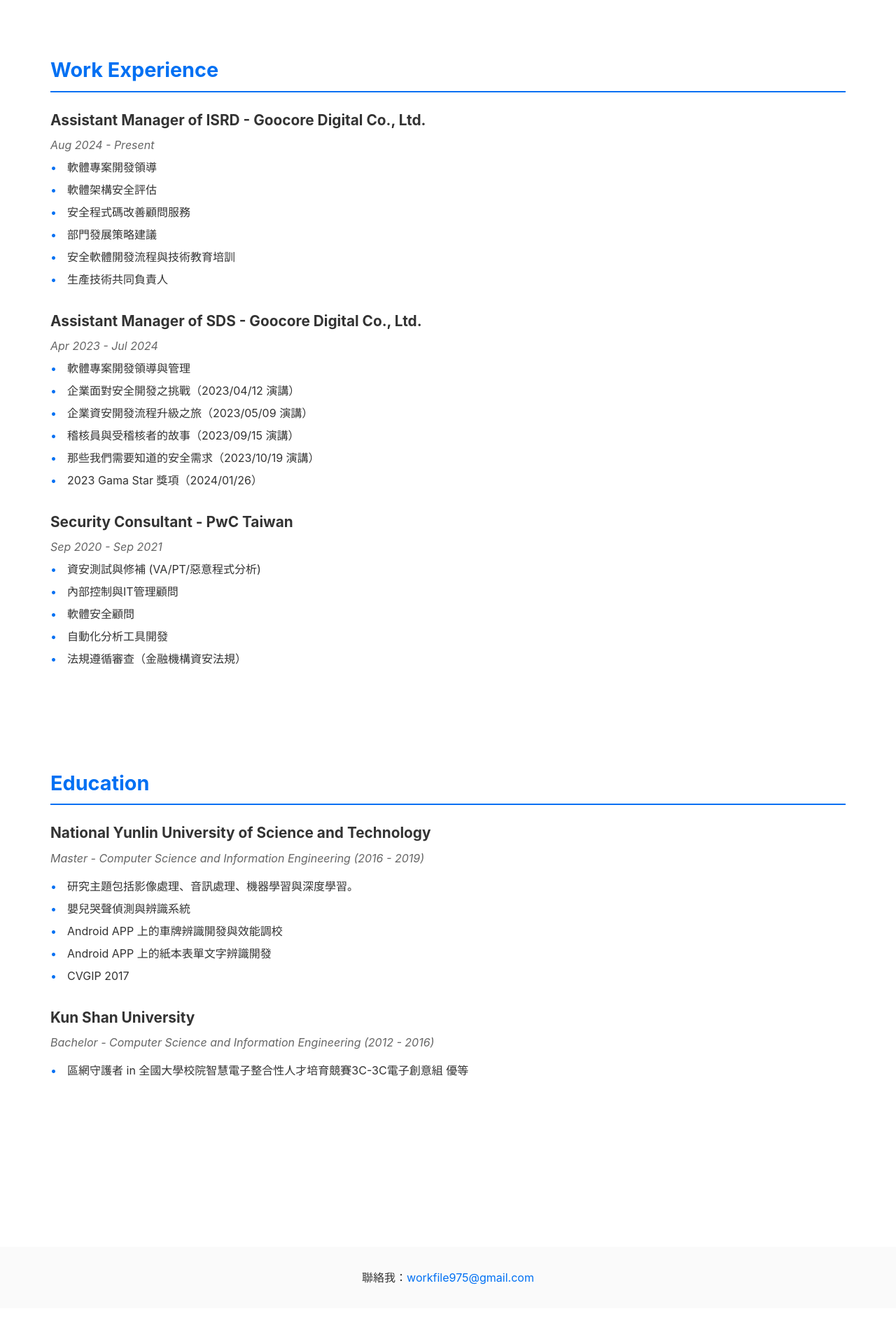
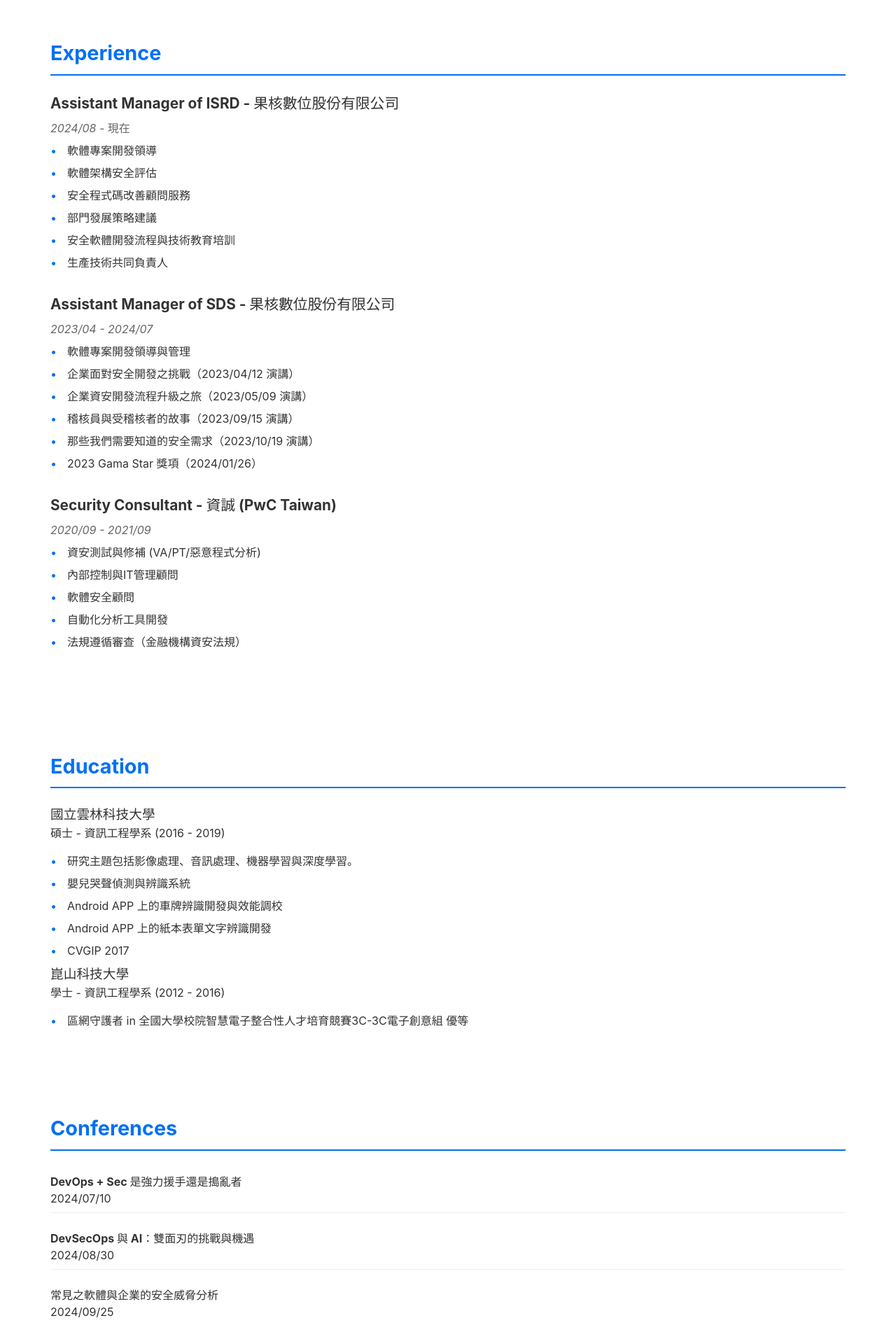
Before and after one commit to Lung-Yu/Lung-Yu.github.io, a React (Vite) app: page /cv in a window 1280 px wide. Shown: the part 694-2614 px from the top of the page at 70% size. Before the commit the page ends 2563 px from the top, so only its background shows below. Built offline with nearby package versions, Linux system fonts and the light colour scheme.

Commit message:
feat: 更新 CVData 介面，新增 conferences 屬性並調整 CV 組件以顯示會議資訊

```diff
--- a/package.json
+++ b/package.json
@@ -35,6 +35,6 @@
     "typescript": "~5.7.2",
     "typescript-eslint": "^8.22.0",
     "vite": "^6.1.0",
-    "vitest": "^3.0.6"
+    "vitest": "^3.0.7"
   }
 }
--- a/src/features/cv/components/CV.tsx
+++ b/src/features/cv/components/CV.tsx
@@ -1,7 +1,6 @@
 import { useTranslation } from 'react-i18next';
 import { useCV } from '../hooks/useCV';
 import '../styles/CV.css';
-import { Key } from 'react';
 
 const CV = () => {
   const { t } = useTranslation();
@@ -11,8 +10,8 @@ const CV = () => {
     <div className="cv-container">
       <header className="cv-header">
         <h1>{cvData.name}</h1>
-        <div className="title">{t('cv.title')}</div>
-        <p>{t('cv.summary')}</p>
+        <div className="title">{cvData.title}</div>
+        <p>{cvData.summary}</p>
       </header>
 
       <section className="cv-section">
@@ -20,10 +19,10 @@ const CV = () => {
         <div className="skills-grid">
           {cvData.skills.map((skillGroup, index) => (
             <div key={index} className="skill-category">
-              <h3>{t(`cv.skills.categories.${skillGroup.category}`, skillGroup.category)}</h3>
+              <h3>{t(`cv.skills.categories.${skillGroup.category}`, { defaultValue: skillGroup.category })}</h3>
               <ul className="skill-list">
                 {skillGroup.items.map((skill, skillIndex) => (
-                  <li key={skillIndex}>{t(`cv.skills.items.${skill}`, skill)}</li>
+                  <li key={skillIndex}>{skill}</li>
                 ))}
               </ul>
             </div>
@@ -35,11 +34,11 @@ const CV = () => {
         <h2>{t('cv.sections.experience')}</h2>
         {cvData.experiences.map((exp, index) => (
           <div key={index} className="experience-item">
-            <h3>{t(`cv.experience.${index}.position`)} - {t(`cv.experience.${index}.company`)}</h3>
-            <div className="period">{t(`cv.experience.${index}.period`)}</div>
+            <h3>{exp.position} - {exp.company}</h3>
+            <div className="period">{exp.period}</div>
             <ul>
               {exp.description.map((desc, descIndex) => (
-                <li key={descIndex}>{t(`cv.experience.${index}.description.${descIndex}`, desc)}</li>
+                <li key={descIndex}>{desc}</li>
               ))}
             </ul>
           </div>
@@ -49,21 +48,35 @@ const CV = () => {
       <section className="cv-section">
         <h2>{t('cv.sections.education')}</h2>
         {cvData.education.map((edu, index) => (
-          <div key={index} className="experience-item">
-            <h3>{t(`cv.education.${index}.school`)}</h3>
+          <div key={index} className="education-item">
+            <h3>{edu.school}</h3>
             <div className="period">
-              {t(`cv.education.${index}.degree`)} - {t(`cv.education.${index}.major`)} ({t(`cv.education.${index}.period`)})
+              {edu.degree} - {edu.major} ({edu.period})
             </div>
             {edu.description && (
               <ul className="education-description">
-                {edu.description.map((desc: any, descIndex: Key | null | undefined) => (
-                  <li key={descIndex}>{t(`cv.education.${index}.description.${descIndex}`, { defaultValue: desc })}</li>
+                {edu.description.map((desc, descIndex) => (
+                  <li key={descIndex}>{desc}</li>
                 ))}
               </ul>
             )}
           </div>
         ))}
       </section>
+
+      {cvData.conferences && (
+        <section className="cv-section">
+          <h2>{t('cv.sections.conferences')}</h2>
+          <div className="conferences-grid">
+            {cvData.conferences.map((conf, index) => (
+              <div key={index} className="conference-item">
+                <h4>{conf.title}</h4>
+                <span className="date">{conf.date}</span>
+              </div>
+            ))}
+          </div>
+        </section>
+      )}
     </div>
   );
 };
--- a/src/i18n/locales/en/translation.json
+++ b/src/i18n/locales/en/translation.json
@@ -10,12 +10,11 @@
   },
   "cv": {
     "sections": {
-      "skills": "Professional Skills",
-      "experience": "Work Experience",
-      "education": "Education"
+      "skills": "Skills",
+      "experience": "Experience",
+      "education": "Education",
+      "conferences": "Conferences"
     },
-    "title": "Security Engineer & Full Stack Developer",
-    "summary": "Focused on software development and information security, holding multiple international certifications. Dedicated to integrating security into development processes to build safer and more stable software systems.",
     "skills": {
       "categories": {
         "security": "Security Skills",
@@ -24,35 +23,14 @@
       }
     },
     "experience": {
-      "0": {
-        "position": "Assistant Manager of ISRD",
-        "company": "Goocore Digital Co., Ltd.",
-        "period": "Aug 2024 - Present"
-      },
-      "1": {
-        "position": "Assistant Manager of SDS",
-        "company": "Goocore Digital Co., Ltd.",
-        "period": "Apr 2023 - Jul 2024"
-      },
-      "2": {
-        "position": "Security Consultant",
-        "company": "PwC Taiwan",
-        "period": "Sep 2020 - Sep 2021"
-      }
+      "position": "Position",
+      "company": "Company",
+      "period": "Period"
     },
     "education": {
-      "0": {
-        "school": "National Yunlin University of Science and Technology",
-        "degree": "Master",
-        "major": "Computer Science and Information Engineering",
-        "period": "2016 - 2019"
-      },
-      "1": {
-        "school": "Kun Shan University",
-        "degree": "Bachelor",
-        "major": "Computer Science and Information Engineering",
-        "period": "2012 - 2016"
-      }
+      "degree": "Degree",
+      "major": "Major",
+      "period": "Period"
     }
   }
 }
--- a/src/i18n/locales/zh/translation.json
+++ b/src/i18n/locales/zh/translation.json
@@ -12,10 +12,9 @@
     "sections": {
       "skills": "專業技能",
       "experience": "工作經驗",
-      "education": "教育背景"
+      "education": "教育背景",
+      "conferences": "演講與分享"
     },
-    "title": "資安工程師 & 全端開發者",
-    "summary": "專注於軟體開發與資安領域，擁有多張國際認證。致力於將安全性融入開發流程，打造更安全且穩定的軟體系統。",
     "skills": {
       "categories": {
         "security": "資安技能",
@@ -24,35 +23,14 @@
       }
     },
     "experience": {
-      "0": {
-        "position": "Assistant Manager of ISRD",
-        "company": "果核數位股份有限公司",
-        "period": "2024/08 - 現在"
-      },
-      "1": {
-        "position": "Assistant Manager of SDS",
-        "company": "果核數位股份有限公司",
-        "period": "2023/04 - 2024/07"
-      },
-      "2": {
-        "position": "Security Consultant",
-        "company": "資誠",
-        "period": "2020/09 - 2021/09"
-      }
+      "position": "職位",
+      "company": "公司",
+      "period": "時間"
     },
     "education": {
-      "0": {
-        "school": "國立雲林科技大學",
-        "degree": "碩士",
-        "major": "資訊工程學系",
-        "period": "2016 - 2019"
-      },
-      "1": {
-        "school": "崑山科技大學",
-        "degree": "學士",
-        "major": "資訊工程學系",
-        "period": "2012 - 2016"
-      }
+      "degree": "學位",
+      "major": "科系",
+      "period": "時間"
     }
   },
   "projects": {
```
Also changed, not shown: src/features/cv/types/index.ts (+9 -9 lines), 1 other file (tests, documents, lock files or other folders).
